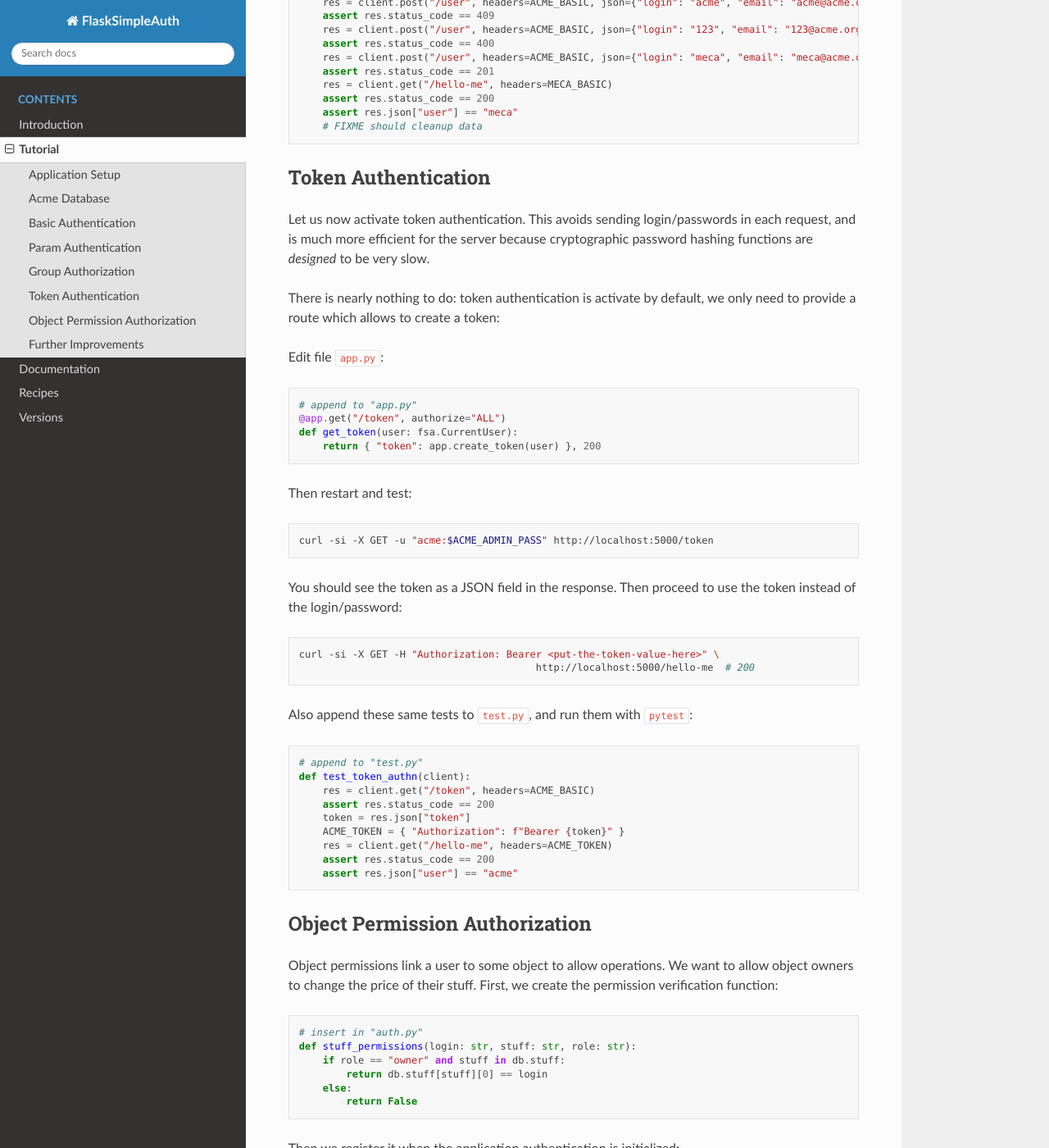
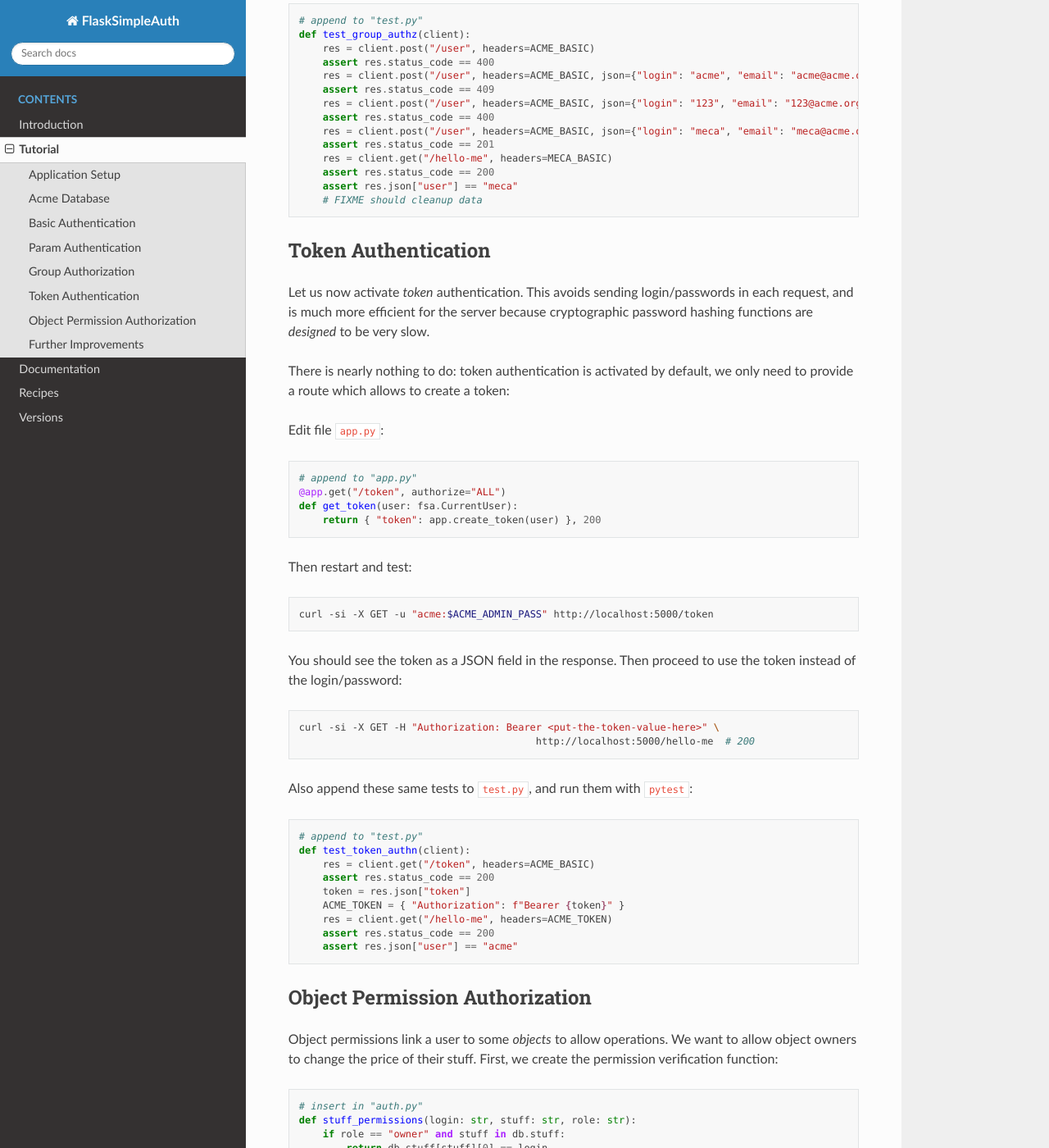
Before and after one commit to zx80/flask-simple-auth, a Sphinx documentation site: the page built from docs/TUTORIAL.md, in a window 1280 px wide and 1400 px high, scrolled down 8266 px. Shown: the whole window at 82% size. Built offline with Sphinx 7.4.7 and the Read the Docs theme 2.0.0, drawn with Linux system fonts in a browser that asks for light colours; pages that are not in the unit, such as notebooks, are missing from menus; some of the changed text lies outside the part shown.

Commit message:
relecture

```diff
--- a/docs/TUTORIAL.md
+++ b/docs/TUTORIAL.md
@@ -360,7 +366,7 @@
 ## Param Authentication
 
 Another common way to authenticate a user is to provide the credentials as
-request parameters.
+request *parameters*.
 This is usually done once to get some *token* (bearer, cookie…) which will be
 used to access other routes.
 Initialization requirements are the same as for *basic* authentication, as
@@ -397,7 +403,7 @@
 
 ## Group Authorization
 
-For group authorization, a callback function must be provided to tell whether a
+For *group* authorization, a callback function must be provided to tell whether a
 user belongs to a group.
 
 First, we add the group checking function:
@@ -467,12 +473,12 @@
 
 ## Token Authentication
 
-Let us now activate token authentication.
+Let us now activate *token* authentication.
 This avoids sending login/passwords in each request, and is much more efficient
 for the server because cryptographic password hashing functions are *designed*
 to be very slow.
 
-There is nearly nothing to do: token authentication is activate by default, we
+There is nearly nothing to do: token authentication is activated by default, we
 only need to provide a route which allows to create a token:
 
 Edit file `app.py`:
@@ -514,7 +520,7 @@
 
 ## Object Permission Authorization
 
-Object permissions link a user to some object to allow operations.
+Object permissions link a user to some *objects* to allow operations.
 We want to allow object owners to change the price of their stuff.
 First, we create the permission verification function:
 
```
Also changed, not shown: other parts of docs/TUTORIAL.md (+22 -16 lines).
